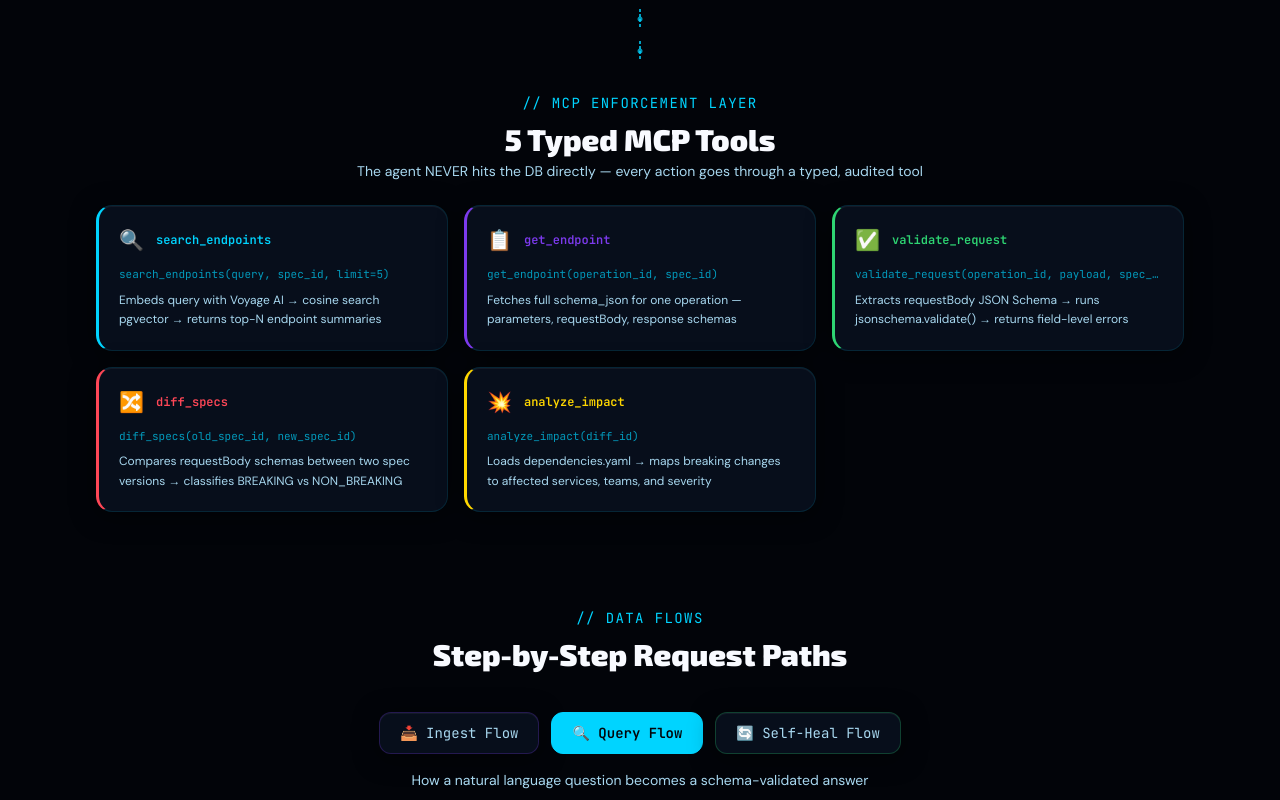
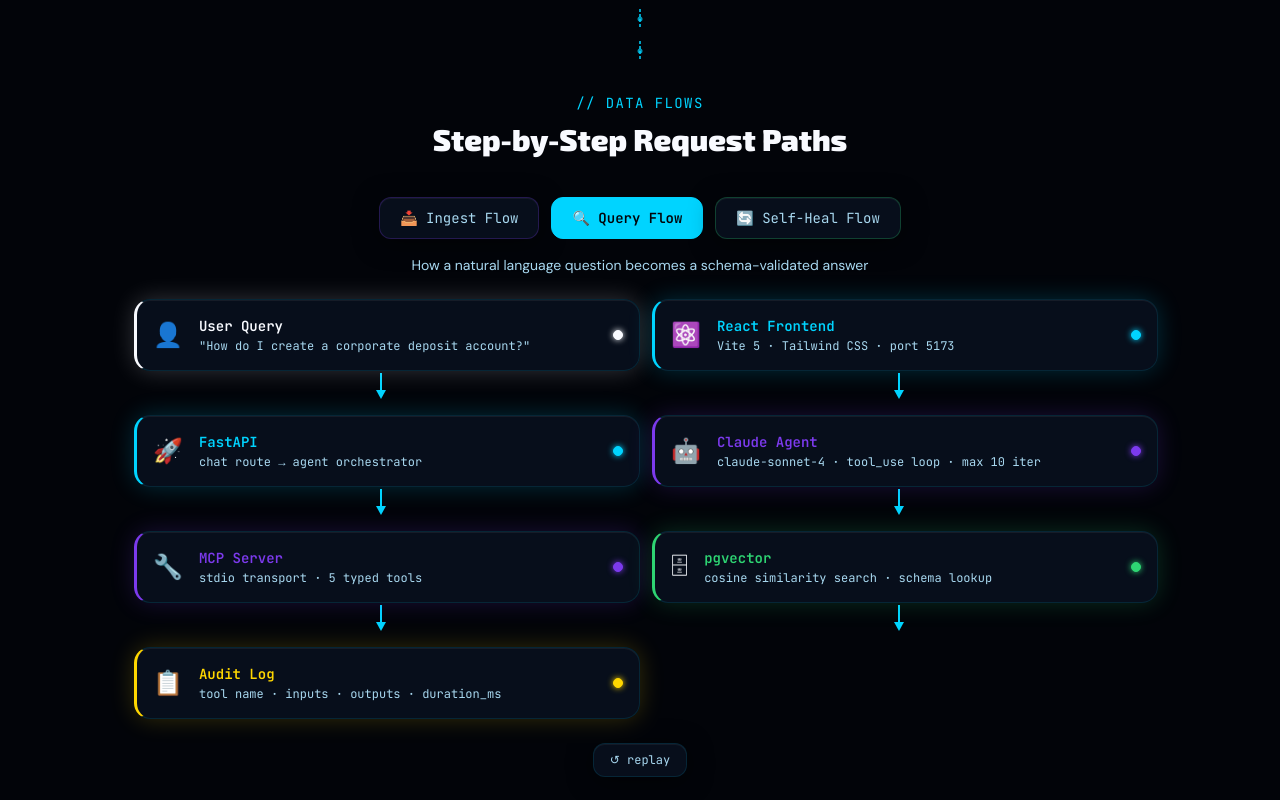
Before and after one commit to rapidcoderx/self-aware-api-platform, a React (Vite) app in the folder presentation/: page / in a window 1280 px wide. Shown: the part 3160-3960 px from the top of the page. Built offline with nearby package versions, Linux system fonts and the light colour scheme.

Commit message:
fix(presentation): split arch into layers+flow, fix nav observer rootMargin, 2-col flow layout

```diff
--- a/presentation/src/components/Navigation.jsx
+++ b/presentation/src/components/Navigation.jsx
@@ -29,7 +29,7 @@
     SECTIONS.forEach(({ id }) => {
       const el = document.getElementById(id)
       if (!el) return
-      const o = new IntersectionObserver(([e]) => { if (e.isIntersecting) setActive(id) }, { threshold: 0.4 })
+      const o = new IntersectionObserver(([e]) => { if (e.isIntersecting) setActive(id) }, { rootMargin: '-5% 0px -80% 0px', threshold: 0 })
       o.observe(el); obs.push(o)
     })
     return () => obs.forEach(o => o.disconnect())
--- a/presentation/src/components/sections/Architecture.jsx
+++ b/presentation/src/components/sections/Architecture.jsx
@@ -7,50 +7,6 @@
   { label: 'STORAGE',   color: '#ffd700', items: [{ name: 'Postgres JSONB' }, { name: 'pgvector 1024d' }, { name: 'Change Watcher' }] },
   { label: 'MCP TOOLS', color: '#00d4ff', items: [{ name: 'search' }, { name: 'get' }, { name: 'validate' }, { name: 'diff' }, { name: 'impact' }] },
   { label: 'INTERFACE', color: '#2ed573', items: [{ name: 'Claude Agent (tool_use)' }, { name: 'React UI' }] },
-]
-
-/* ── MCP tool definitions ─────────────────────────────────────────────────── */
-const MCP_TOOLS = [
-  {
-    name: 'search_endpoints',
-    sig: 'search_endpoints(query, spec_id, limit=5)',
-    desc: 'Embeds query with Voyage AI → cosine search pgvector → returns top-N endpoint summaries',
-    color: '#00d4ff',
-    icon: '🔍',
-    returns: 'list[EndpointSummary]',
-  },
-  {
-    name: 'get_endpoint',
-    sig: 'get_endpoint(operation_id, spec_id)',
-    desc: 'Fetches full schema_json for one operation — parameters, requestBody, response schemas',
-    color: '#7c3aed',
-    icon: '📋',
-    returns: 'EndpointDetail',
-  },
-  {
-    name: 'validate_request',
-    sig: 'validate_request(operation_id, payload, spec_id)',
-    desc: 'Extracts requestBody JSON Schema → runs jsonschema.validate() → returns field-level errors',
-    color: '#2ed573',
-    icon: '✅',
-    returns: 'ValidationResult',
-  },
-  {
-    name: 'diff_specs',
-    sig: 'diff_specs(old_spec_id, new_spec_id)',
-    desc: 'Compares requestBody schemas between two spec versions → classifies BREAKING vs NON_BREAKING',
-    color: '#ff4757',
-    icon: '🔀',
-    returns: 'list[DiffItem]',
-  },
-  {
-    name: 'analyze_impact',
-    sig: 'analyze_impact(diff_id)',
-    desc: 'Loads dependencies.yaml → maps breaking changes to affected services, teams, and severity',
-    color: '#ffd700',
-    icon: '💥',
-    returns: 'list[ImpactItem]',
-  },
 ]
 
 /* ── Flow definitions (from project-flow.mmd) ────────────────────────────── */
@@ -105,7 +61,6 @@
 export default function Architecture() {
   const [activeFlow, setActiveFlow] = useState('query')
   const [activeStep, setActiveStep] = useState(-1)
-  const [activeTool, setActiveTool] = useState(null)
 
   const flow = FLOWS.find(f => f.id === activeFlow)
 
@@ -155,40 +110,6 @@
           ))}
         </div>
 
-        {/* ── MCP Tools grid ───────────────────────────────────────── */}
-        <div className="text-center mb-6">
-          <p className="font-mono text-accent-primary text-sm tracking-widest uppercase mb-2">// MCP ENFORCEMENT LAYER</p>
-          <h3 className="font-display font-bold text-2xl md:text-3xl text-star-white mb-1">5 Typed MCP Tools</h3>
-          <p className="font-body text-star-blue text-sm">The agent NEVER hits the DB directly — every action goes through a typed, audited tool</p>
-        </div>
-
-        <div className="grid grid-cols-1 sm:grid-cols-2 lg:grid-cols-3 gap-4 mb-24">
-          {MCP_TOOLS.map(tool => (
-            <button
-              key={tool.name}
-              onClick={() => setActiveTool(activeTool === tool.name ? null : tool.name)}
-              className="glass rounded-2xl p-5 text-left transition-all duration-200 hover:scale-[1.02]"
-              style={{
-                borderLeft: `3px solid ${tool.color}`,
-                boxShadow: activeTool === tool.name ? `0 0 28px ${tool.color}44` : undefined,
-              }}
-            >
-              <div className="flex items-center gap-3 mb-3">
-                <span className="text-xl">{tool.icon}</span>
-                <span className="font-mono text-xs font-semibold" style={{ color: tool.color }}>{tool.name}</span>
-              </div>
-              <p className="font-mono text-[11px] text-accent-primary/70 mb-2 truncate">{tool.sig}</p>
-              <p className="font-body text-xs text-star-blue leading-relaxed">{tool.desc}</p>
-              {activeTool === tool.name && (
-                <div className="mt-3 pt-3 border-t border-white/10 flex items-center gap-2">
-                  <span className="font-mono text-[10px] text-star-blue">returns</span>
-                  <span className="font-mono text-[10px] px-2 py-0.5 rounded-md" style={{ background: tool.color + '22', color: tool.color }}>{tool.returns}</span>
-                </div>
-              )}
-            </button>
-          ))}
-        </div>
-
         {/* ── Flow diagram ─────────────────────────────────────────── */}
         <div className="text-center mb-10">
           <p className="font-mono text-accent-primary text-sm tracking-widest uppercase mb-2">// DATA FLOWS</p>
@@ -215,10 +136,11 @@
           ))}
         </div>
 
-        <p className="text-center font-body text-star-blue text-sm mb-10">{flow.description}</p>
+        <p className="text-center font-body text-star-blue text-sm mb-6">{flow.description}</p>
 
-        {/* Step nodes + connecting arrows */}
-        <div className="max-w-lg mx-auto">
+        {/* Step nodes + connecting arrows — two-column on md+ to cut vertical height */}
+        <div className="max-w-5xl mx-auto">
+        <div className="grid grid-cols-1 md:grid-cols-2 gap-3">
           {flow.steps.map((step, idx) => {
             const lit = activeStep >= idx
             return (
@@ -272,7 +194,8 @@
             )
           })}
 
-          <div className="flex justify-center mt-8">
+        </div>
+          <div className="flex justify-center mt-6">
             <button
               onClick={() => setActiveFlow(activeFlow)}
               className="glass font-mono text-xs text-star-blue px-4 py-2 rounded-xl border border-accent-primary/20 hover:text-accent-primary hover:border-accent-primary/50 transition-colors duration-200"
```
